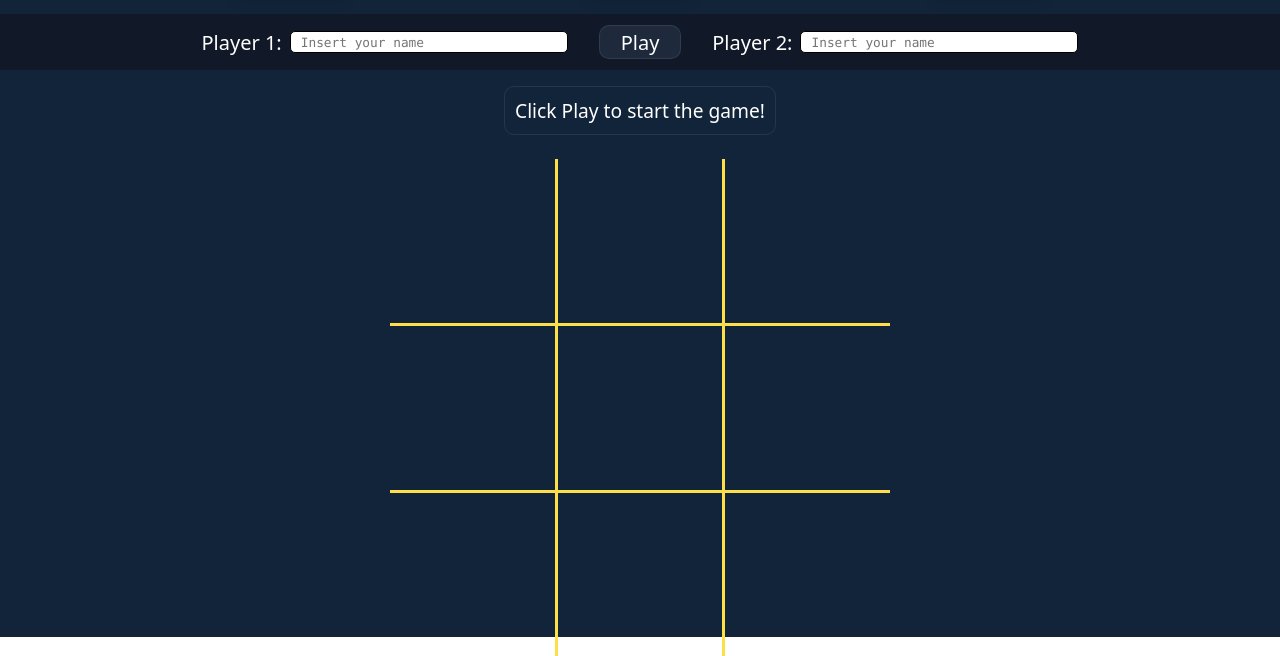
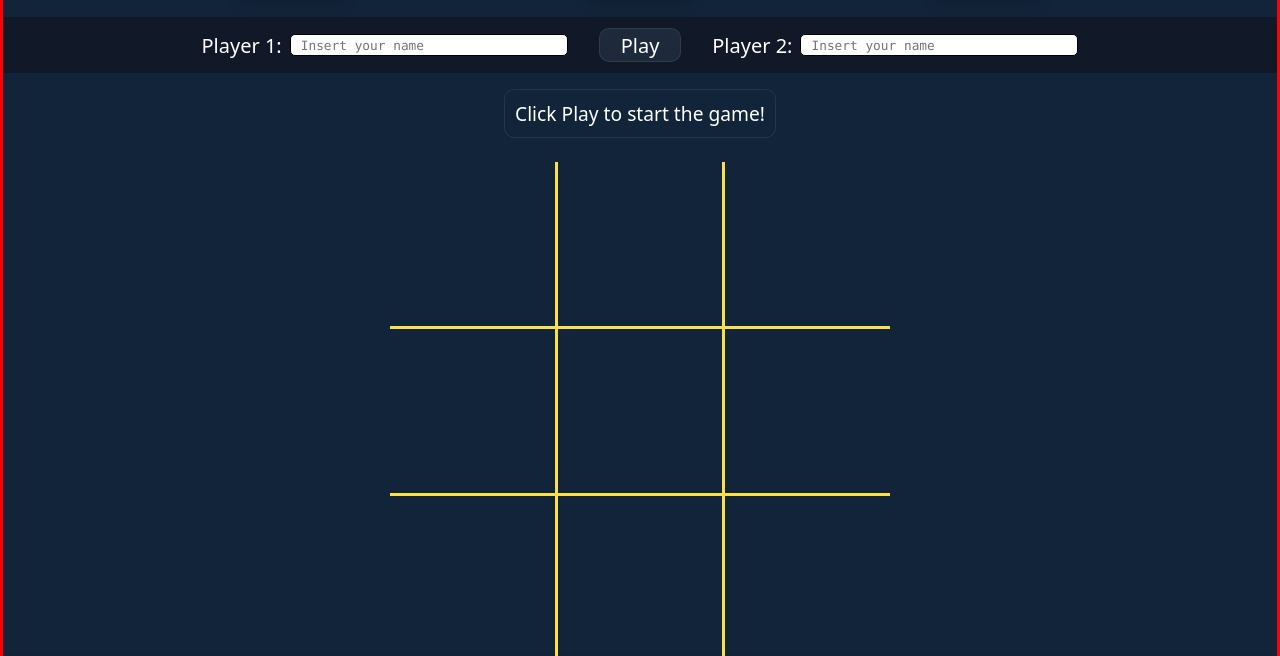
Before and after one commit to MrP4l/Tic-Tac-Toe, a plain HTML site: page index.html in a window 1280 px wide. Shown: the part 163-819 px from the top of the page. Drawn offline with Linux system fonts and the light colour scheme.

Commit message:
Little fix

```diff
--- a/style.css
+++ b/style.css
@@ -10,15 +10,12 @@
     display: none;
 }
 
-body {
-    overscroll-behavior: none;
-}
-
 #mainContainer {
     display: flex;
     flex-wrap: wrap;
     background-color: rgb(18, 36, 58);
-    height: 100vh;
+    min-height: 100vh;
+    border: solid red;
 }
 
 #header {
@@ -44,7 +41,7 @@ body {
 }
 
 #contentContainer {
-    height: 100vh;
+    height: 100%;
     width: 100%;
 }
 
```
